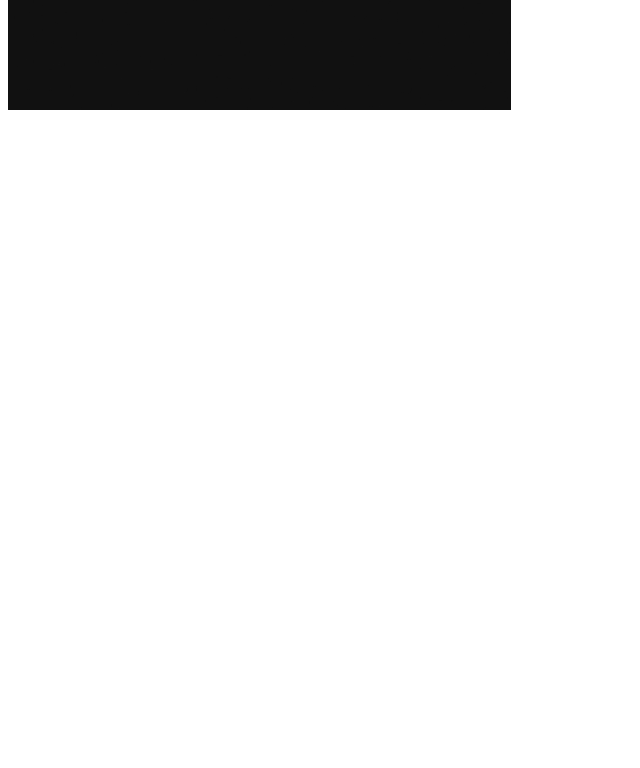
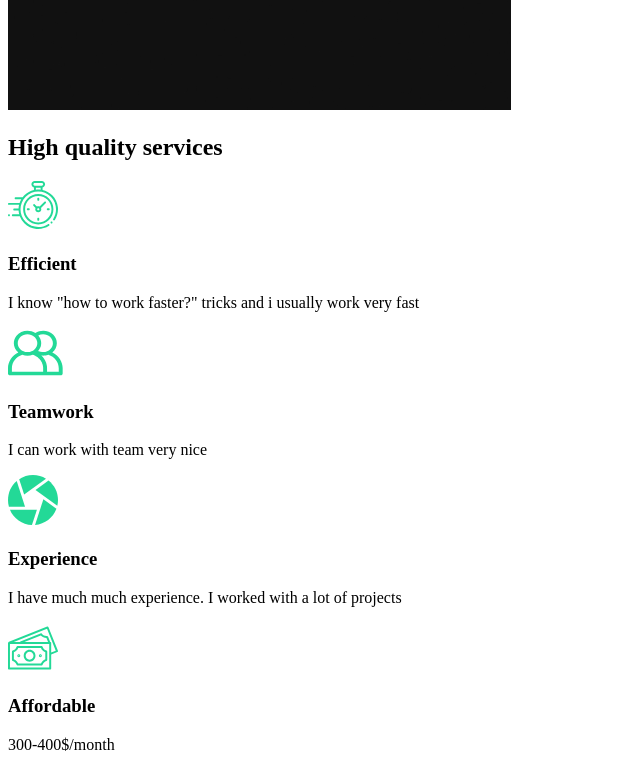
Before and after one commit to Behruz0129/capture-portfolio-deved-react, a JavaScript app: page / in a window 1280 px wide. Shown: the part 860-1628 px from the top of the page, without its empty margins (0-640 px from the left). Before the commit the page ends 982 px from the top, so only its background shows below. Built offline with nearby package versions, Linux system fonts and the light colour scheme; the HTML template or start-up script is replaced by a standard one.

Commit message:
3. ServicesSection html

```diff
--- /dev/null
+++ b/src/components/ServicesSection.js
@@ -0,0 +1,55 @@
+//import images
+import icon1 from '../img/clock.svg';
+import icon2 from '../img/teamwork.svg';
+import icon3 from '../img/diaphragm.svg';
+import icon4 from '../img/money.svg';
+import home2 from '../img/home2.png';
+
+const ServicesSection = () => {
+  return (
+    <div className='services'>
+      <div className='description'>
+        <h2>
+          High <span>quality</span> services
+        </h2>
+        <div className='cards'>
+          <div className='card'>
+            <div className='icon'>
+              <img src={icon1} alt='clock' />
+              <h3>Efficient</h3>
+            </div>
+            <p>
+              I know "how to work faster?" tricks and i usually work very fast
+            </p>
+          </div>
+          <div className='card'>
+            <div className='icon'>
+              <img src={icon2} alt='teamwork' />
+              <h3>Teamwork</h3>
+            </div>
+            <p>I can work with team very nice</p>
+          </div>
+          <div className='card'>
+            <div className='icon'>
+              <img src={icon3} alt='diaphragm' />
+              <h3>Experience</h3>
+            </div>
+            <p>I have much much experience. I worked with a lot of projects</p>
+          </div>
+          <div className='card'>
+            <div className='icon'>
+              <img src={icon4} alt='affordable' />
+              <h3>Affordable</h3>
+            </div>
+            <p>300-400$/month</p>
+          </div>
+        </div>
+      </div>
+      <div className='image'>
+        <img src={home2} alt='Nazarqulov Aziz' />
+      </div>
+    </div>
+  );
+};
+
+export default ServicesSection;
--- a/src/pages/AboutMe.js
+++ b/src/pages/AboutMe.js
@@ -1,8 +1,14 @@
 //import components
 import AboutSection from '../components/AboutSection';
+import ServicesSection from '../components/ServicesSection';
 
 const AboutMe = () => {
-  return <AboutSection />;
+  return (
+    <>
+      <AboutSection />
+      <ServicesSection />
+    </>
+  );
 };
 
 export default AboutMe;
```
